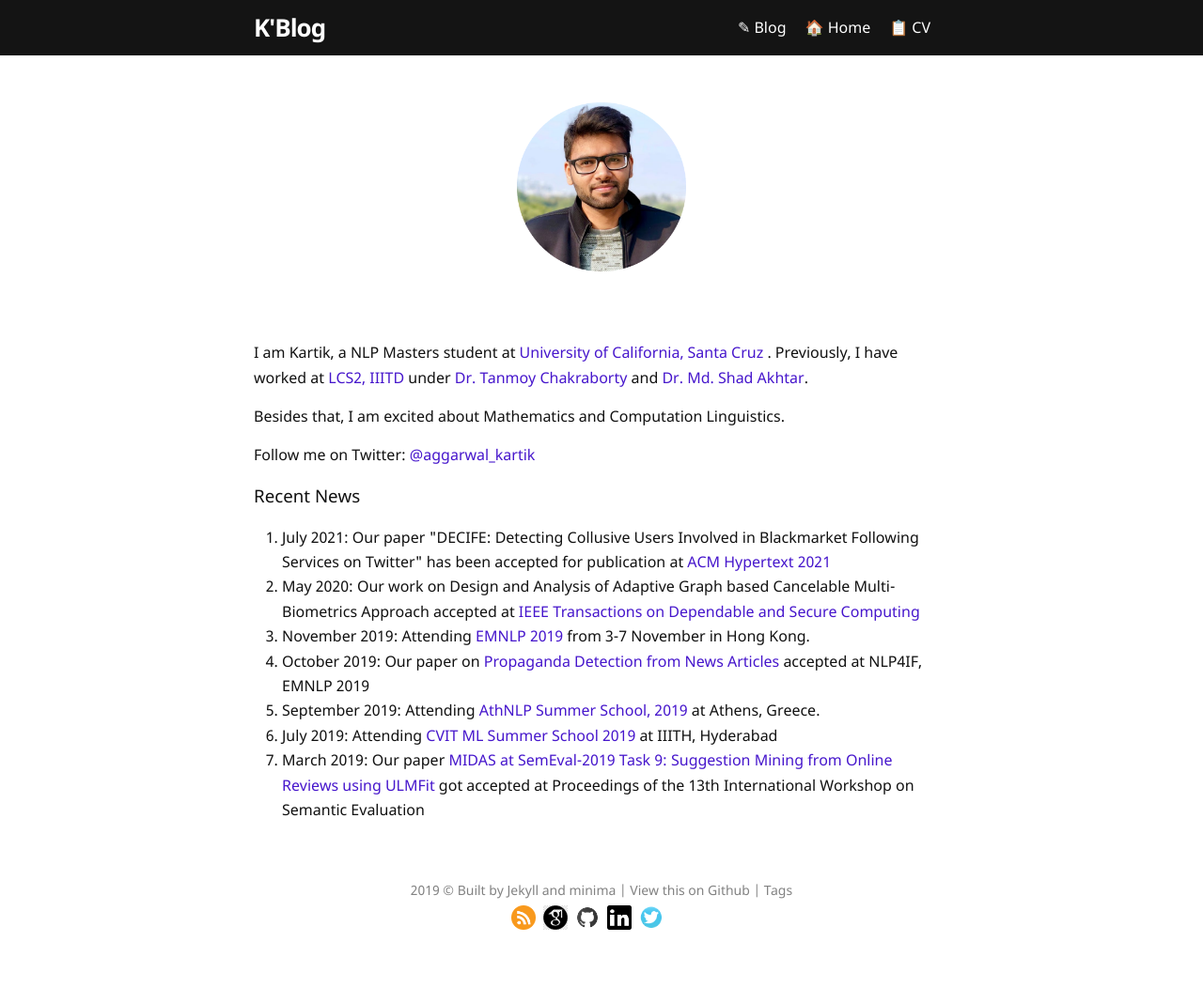
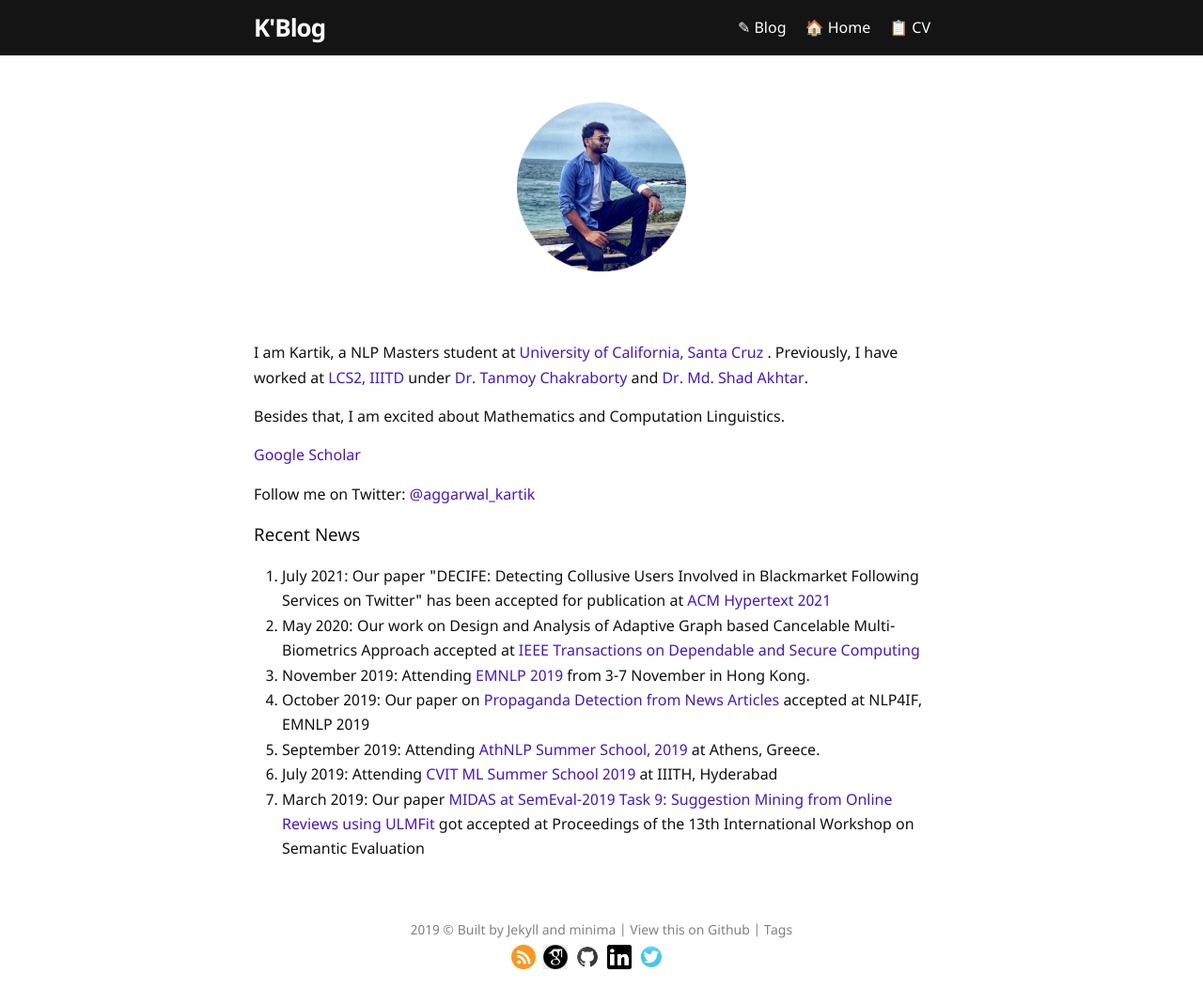
Before and after one commit to Kartikaggarwal98/kartikaggarwal98.github.io, a Jekyll site: the page built from index.html, in a window 1280 px wide. Shown: the whole page at 94% size. Built offline with Jekyll 4.4.1, drawn with Linux system fonts in a browser that asks for light colours; before the commit the page ends 1010 px from its top, so only the background shows below that.

Commit message:
scholar update

```diff
--- a/index.html
+++ b/index.html
@@ -9,6 +9,7 @@ layout: default
 	<p></p><br><br>
 	<p>I am Kartik, a NLP Masters student at <a href="https://grad.soe.ucsc.edu/nlp/" target="_blank"> University of California, Santa Cruz </a>. Previously, I have worked at <a href="http://lcs2.iiitd.edu.in/">LCS2, IIITD</a> under <a href='http://faculty.iiitd.ac.in/~tanmoy/'>Dr. Tanmoy Chakraborty </a> and <a href='https://scholar.google.co.in/citations?user=KUcO6LAAAAAJ&hl=en'>Dr. Md. Shad Akhtar</a>.</p>
 	<p>Besides that, I am excited about Mathematics and Computation Linguistics. </p>
+	<p><a href="https://scholar.google.dk/citations?user=7GG0zxUAAAAJ&hl=en">Google Scholar</a></p>
 	<p> Follow me on Twitter: <a href="https://twitter.com/aggarwal_kartik">@aggarwal_kartik</a></p>
 
 	<!-- <p>I'm documenting my learning notes in this blog. Send me an email: kartikaggarwal98 AT gmail.com if you have questions or find errors. Thanks :)</p> -->
```
Also changed, not shown: assets/images/profile_photo.png.
